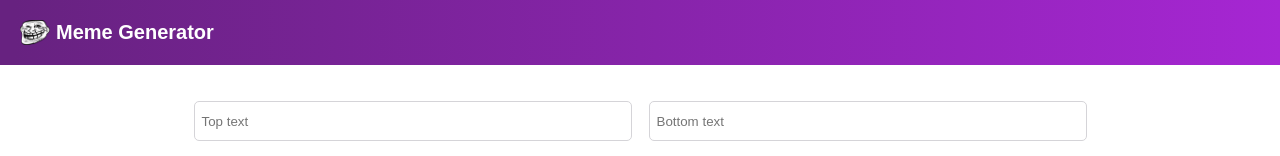
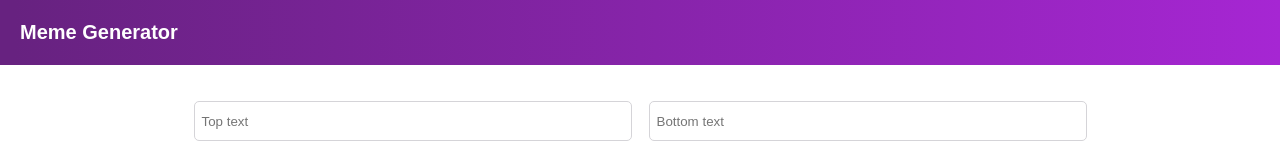
Before and after one commit to Gulzhub/meme-generator, a React (Vite) app: page / in a window 1280 px wide. Shown: the top 156 px of the page. Built offline with nearby package versions, Linux system fonts and the light colour scheme; no server answers.

Commit message:
Update Header.jsx

```diff
--- a/src/components/Header.jsx
+++ b/src/components/Header.jsx
@@ -1,11 +1,6 @@
 export default function Header() {
   return (
     <header className="header">
-      <img
-        src="./images/troll-face.png"
-        className="header--image"
-        alt="smiling meme"
-      />
       <h2 className="header--title">Meme Generator</h2>
     </header>
   );
```
